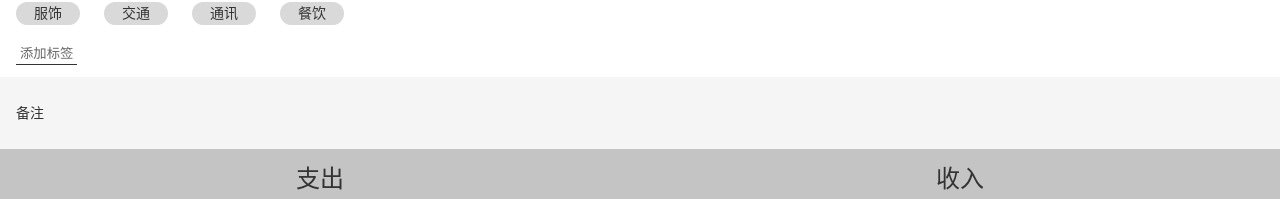
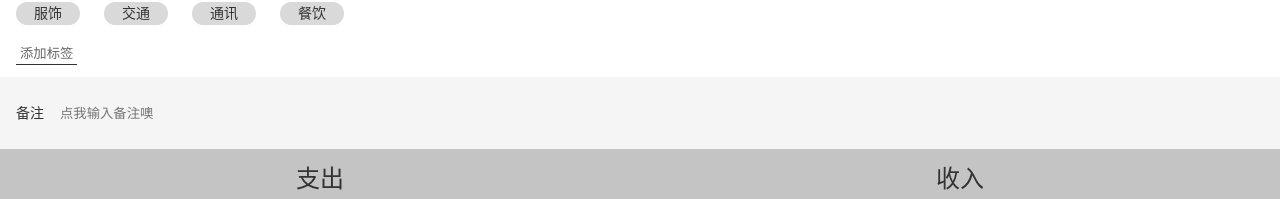
Before and after one commit to Orange-ice/morney-react, a React app: page /#/money in a window 1280 px wide. Shown: the part 206-405 px from the top of the page. Built offline with nearby package versions, Linux system fonts and the light colour scheme.

Commit message:
Tag.tsx 的样式完成

```diff
--- /dev/null
+++ b/src/components/Center.tsx
@@ -0,0 +1,9 @@
+import styled from 'styled-components';
+
+const Center = styled.div`
+  display: flex;
+  justify-content: center;
+  align-items: center;
+  flex-direction: column;
+`
+export {Center}
--- a/src/components/Input.tsx
+++ b/src/components/Input.tsx
@@ -8,7 +8,7 @@
     >input{
     display: block;
     width: 100%;
-    height: 72px;
+    height: 44px;
     background:none;
     border: none;
     }
--- /dev/null
+++ b/src/components/Space.tsx
@@ -0,0 +1,6 @@
+import styled from 'styled-components';
+
+const Space = styled.div`
+  height: 16px;
+`
+export {Space}
--- a/src/views/Money/NoteSection.tsx
+++ b/src/views/Money/NoteSection.tsx
@@ -1,23 +1,11 @@
 import styled from 'styled-components';
-import React, {ChangeEventHandler, useRef} from 'react';
+import React, {ChangeEventHandler} from 'react';
 import {Input} from 'components/Input';
 
 const Wrapper = styled.section`
   background: #f5f5f5;
-  padding: 0 16px;
+  padding: 14px 16px;
   font-size: 14px;
-  >label{
-    display: flex;
-    align-items: center;
-    > span{margin-right: 16px;white-space: nowrap;}
-    >input{
-    display: block;
-    width: 100%;
-    height: 72px;
-    background:none;
-    border: none;
-    }
-  }
 `;
 type Props = {
     value:string,
@@ -30,7 +18,7 @@
     }
     return(
         <Wrapper>
-            <Input label="备注" type="text" value={note} onChange={onChange} />
+            <Input label="备注" type="text" value={note} onChange={onChange} placeholder="点我输入备注噢" />
         </Wrapper>
     )
 }
--- a/src/views/Tag.tsx
+++ b/src/views/Tag.tsx
@@ -5,6 +5,9 @@
 import Icon from 'components/Icon';
 import {Button} from 'components/Button';
 import styled from 'styled-components';
+import {Input} from 'components/Input';
+import {Center} from 'components/Center';
+import {Space} from 'components/Space';
 
 type Params = {
     id: string
@@ -17,6 +20,11 @@
   padding: 14px;
   background:white;
 `
+const InputWrapper = styled.div`
+  background:white;
+  padding: 0 16px;
+  margin-top: 8px;
+`
 const Tag: React.FC = () => {
     const {findTag} = useTags()
     let { id } = useParams<Params>();
@@ -28,15 +36,13 @@
                 <span>编辑标签</span>
                 <Icon/>
             </Topbar>
-            <div>
-                <label>
-                    <span>标签名</span>
-                    <input type="text" placeholder="标签名"/>
-                </label>
-            </div>
-            <div>
+            <InputWrapper>
+                <Input label="标签名" type="text" placeholder="标签名" value={tag.name} />
+            </InputWrapper>
+            <Center>
+                <Space/>
                 <Button>删除标签</Button>
-            </div>
+            </Center>
         </Layout>
     );
 };
--- a/src/views/Tags.tsx
+++ b/src/views/Tags.tsx
@@ -5,6 +5,8 @@
 import Icon from 'components/Icon';
 import {Link} from 'react-router-dom';
 import {Button} from 'components/Button';
+import {Center} from 'components/Center';
+import {Space} from 'components/Space';
 
 
 const TagList = styled.ol`
@@ -24,16 +26,6 @@
   }
 `;
 
-
-const Center = styled.div`
-  display: flex;
-  justify-content: center;
-  align-items: center;
-  flex-direction: column;
-`
-const Space = styled.div`
-  height: 16px;
-`
 
 function Tags() {
     const {tags, setTags} = useTags();
```
